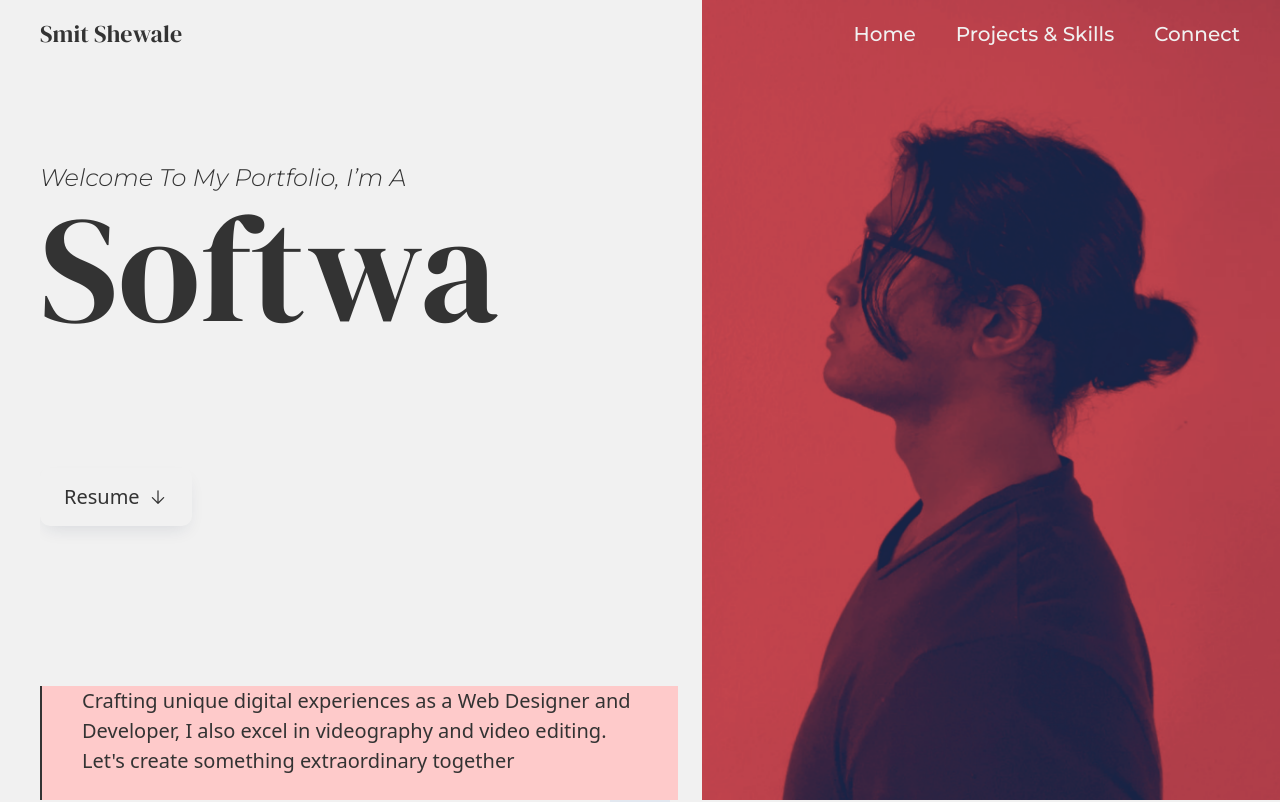
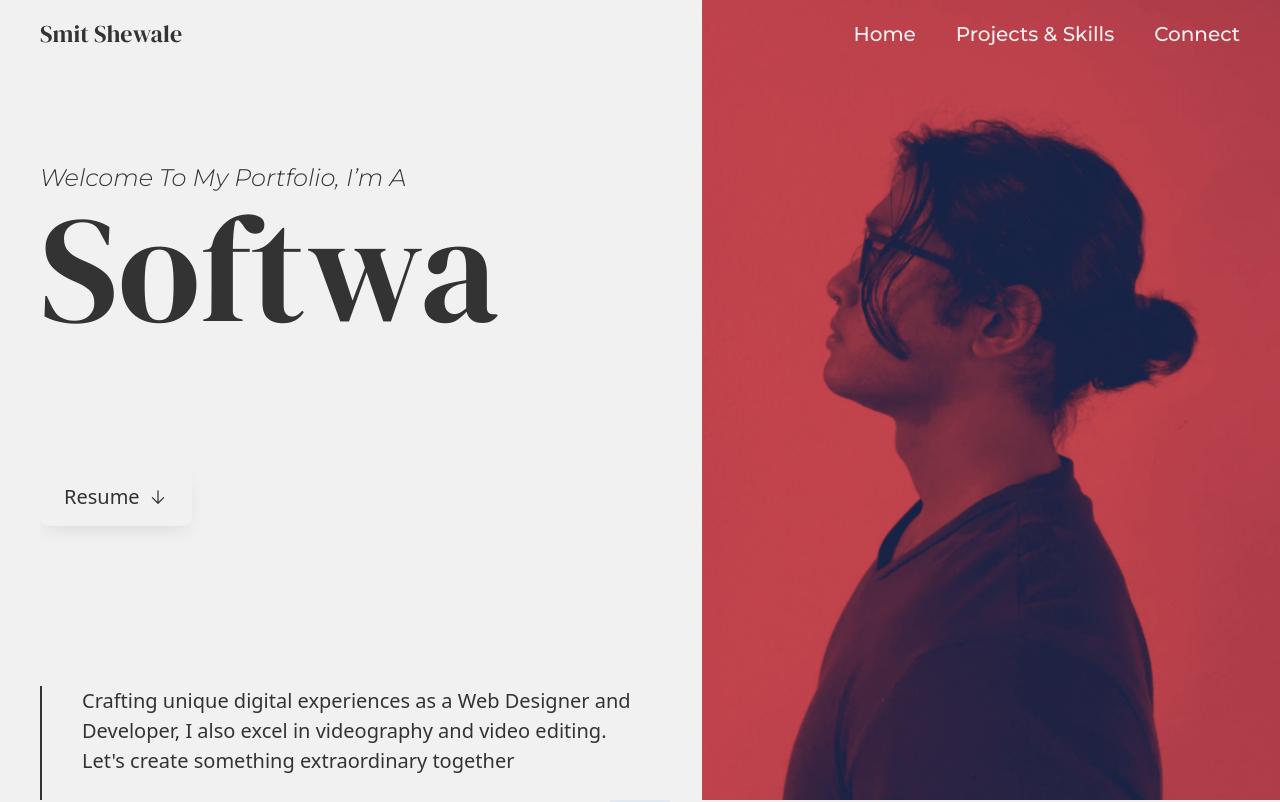
Before and after one commit to smit2308/portfolioWebsite, a React (Vite) app: page / in a window 1280 px wide. Shown: the top 802 px of the page. Built offline with nearby package versions, Linux system fonts and the light colour scheme.

Commit message:
Update Home.jsx

```diff
--- a/src/sections/Home.jsx
+++ b/src/sections/Home.jsx
@@ -63,7 +63,7 @@ const Home = () => {
 
 
 
-        <p className='w-full border-l-2 bg-red-200 sm:border-secondary sm:pb-6 pr-16 sm:px-10 max-sm:pl-4 max-sm:mb-10 lg:text-lg sm:text-sm max-sm:text-xs  text-secondary max-sm:text-primary font-light leading-normal  '>
+        <p className='w-full border-l-2 sm:border-secondary sm:pb-6 pr-16 sm:px-10 max-sm:pl-4 max-sm:mb-10 lg:text-lg sm:text-sm max-sm:text-xs  text-secondary max-sm:text-primary font-light leading-normal  '>
                   Crafting unique digital experiences as a Web Designer and Developer, I also excel in videography and video editing.
                   Let's create something extraordinary together
                 </p>
```
